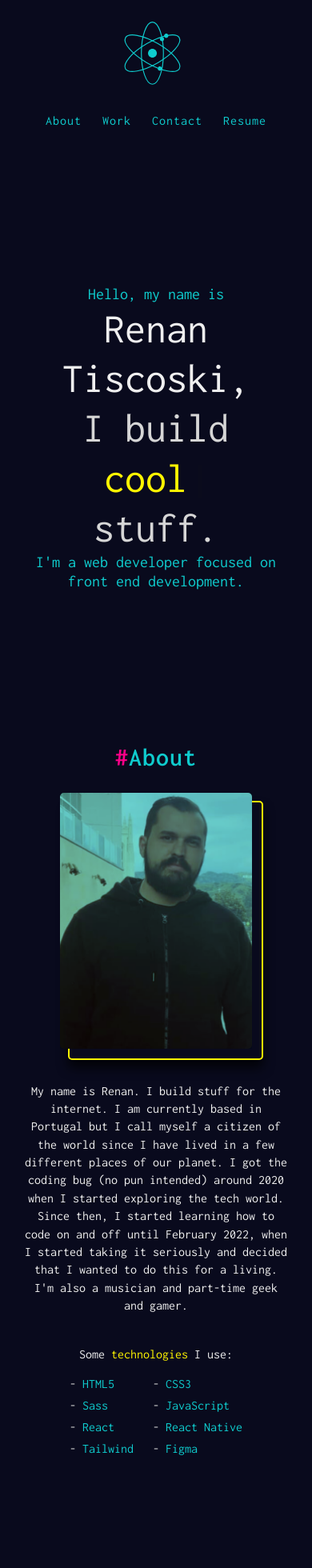
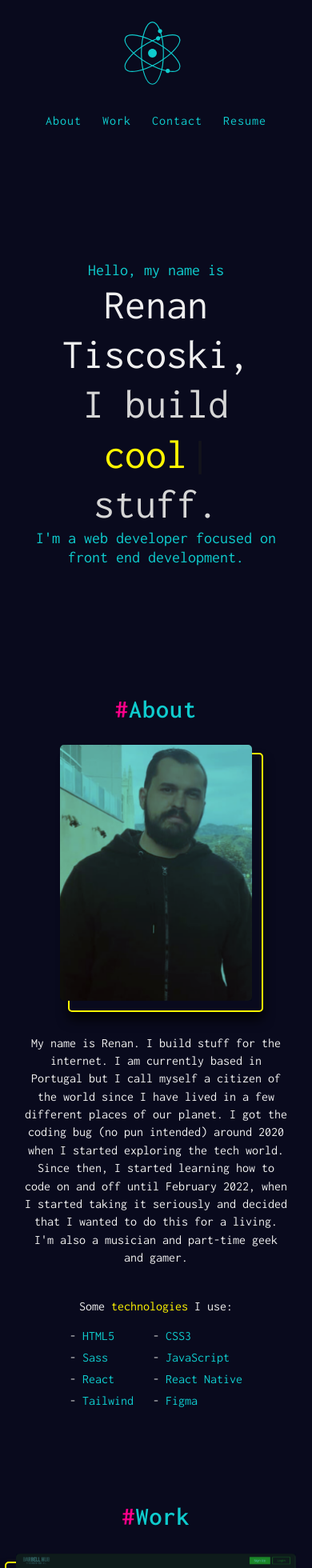
Before and after one commit to DonUggioni/portfolio-v3, a React (Vite) app: page / in a window 390 px wide. Shown: the top 1960 px of the page at 80% size. Built offline with nearby package versions, Linux system fonts and the light colour scheme.

Commit message:
Fixed white spaces for mobile

```diff
--- a/src/components/Hero/Hero.module.css
+++ b/src/components/Hero/Hero.module.css
@@ -52,6 +52,10 @@
 }
 
 @media screen and (max-width: 615px) {
+  .wrapper {
+    height: calc(100dvh - 14rem);
+  }
+
   .spanWrapper {
     min-width: 32.6rem;
     text-align: center;
--- a/src/components/UI/Section/Section.module.css
+++ b/src/components/UI/Section/Section.module.css
@@ -15,3 +15,9 @@
     padding: 0 2rem 16rem;
   }
 }
+
+@media screen and (max-width: 460px) {
+  .sectionContainer {
+    padding: 0 2rem 12rem;
+  }
+}
--- a/src/components/Work/Work.module.css
+++ b/src/components/Work/Work.module.css
@@ -144,6 +144,10 @@
 }
 
 @media screen and (max-width: 840px) {
+  .innerWrapper {
+    gap: 16rem;
+  }
+
   .imageWrapper::before {
     top: 1rem;
     right: 1rem;
@@ -200,6 +204,10 @@
 }
 
 @media screen and (max-width: 460px) {
+  .innerWrapper {
+    gap: 12rem;
+  }
+
   .flex {
     display: grid;
     grid-template-columns: repeat(2, max-content);
```
